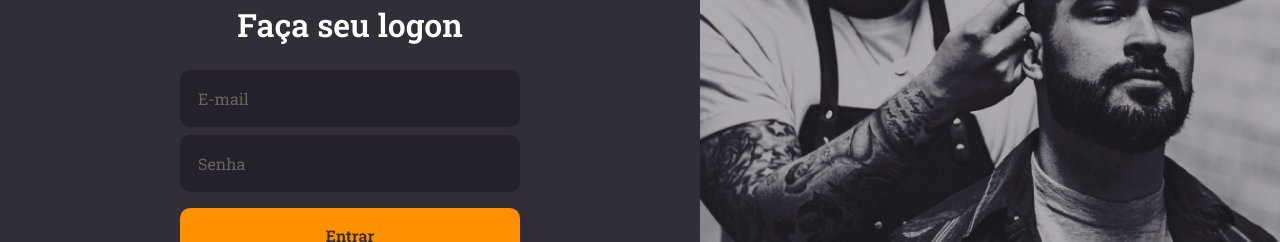
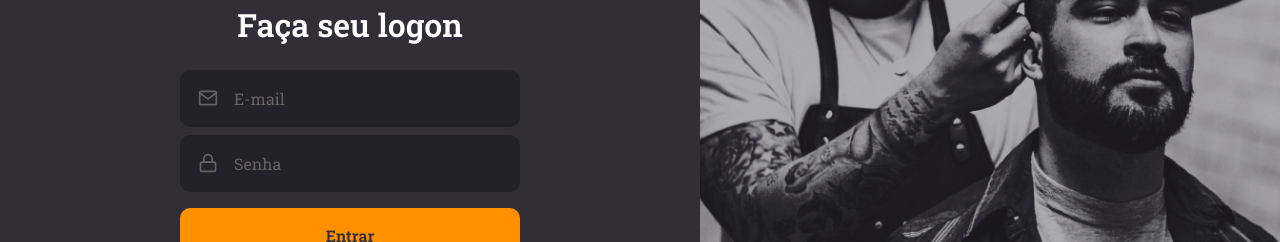
Before and after one commit to NauanyC/Gobarber, a React (Create React App) app in the folder web/: page / in a window 1280 px wide. Shown: the part 289-531 px from the top of the page. Built offline with nearby package versions, Linux system fonts and the light colour scheme.

Commit message:
refactor: isolate button and input components

```diff
--- /dev/null
+++ b/web/src/components/Button/index.tsx
@@ -0,0 +1,13 @@
+import * as React from "react";
+
+import { Container } from "./styles";
+
+type ButtonProps = React.ButtonHTMLAttributes<HTMLButtonElement>;
+
+const Button: React.FC<ButtonProps> = ({ children, ...rest }) => (
+  <Container type="button" {...rest}>
+    {children}
+  </Container>
+);
+
+export default Button;
--- /dev/null
+++ b/web/src/components/Button/styles.ts
@@ -0,0 +1,19 @@
+import styled from "styled-components";
+import { shade } from "polished";
+
+export const Container = styled.button`
+  background: #ff9000;
+  height: 56px;
+  border-radius: 10px;
+  border: 0;
+  padding: 0 16px;
+  color: #312e38;
+  width: 100%;
+  font-weight: bold;
+  margin-top: 16px;
+  transition: background-color 0.2s;
+
+  &:hover {
+    background: ${shade(0.2, "#ff9000")};
+  }
+`;
--- /dev/null
+++ b/web/src/components/Input/index.tsx
@@ -0,0 +1,17 @@
+import * as React from "react";
+import { IconBaseProps } from "react-icons";
+import { Container } from "./styles";
+
+interface InputProps extends React.InputHTMLAttributes<HTMLInputElement> {
+  name: string;
+  icon?: React.ComponentType<IconBaseProps>;
+}
+
+const Input: React.FC<InputProps> = ({ icon: Icon, ...rest }) => (
+  <Container>
+    {Icon && <Icon size={20} />}
+    <input {...rest} />
+  </Container>
+);
+
+export default Input;
--- /dev/null
+++ b/web/src/components/Input/styles.ts
@@ -0,0 +1,31 @@
+import styled from "styled-components";
+
+export const Container = styled.div`
+  display: flex;
+  align-items: center;
+  background: #232129;
+  border-radius: 10px;
+  border: 2px solid #232129;
+  padding: 16px;
+  width: 100%;
+  color: #666360;
+
+  & + div {
+    margin-top: 8px;
+  }
+
+  input {
+    color: #f4ede8;
+    background: transparent;
+    flex: 1;
+    border: 0;
+
+    &::placeholder {
+      color: #666360;
+    }
+  }
+
+  svg {
+    margin-right: 16px;
+  }
+`;
--- a/web/src/pages/SignIn/index.tsx
+++ b/web/src/pages/SignIn/index.tsx
@@ -1,7 +1,10 @@
 import * as React from "react";
-import { FiLogIn } from "react-icons/fi";
+import { FiLogIn, FiMail, FiLock } from "react-icons/fi";
 import { Container, Content, Background } from "./styles";
 import logoImg from "../../assets/logo.svg";
+
+import Button from "../../components/Button";
+import Input from "../../components/Input";
 
 const SignIn: React.FC = () => (
   <Container>
@@ -9,9 +12,14 @@
       <img src={logoImg} alt="Gobarber" />
       <form>
         <h1>Faça seu logon</h1>
-        <input placeholder="E-mail" />
-        <input placeholder="Senha" type="password" />
-        <button type="submit">Entrar</button>
+        <Input name="email" icon={FiMail} placeholder="E-mail" />
+        <Input
+          name="password"
+          icon={FiLock}
+          placeholder="Senha"
+          type="password"
+        />
+        <Button type="submit">Entrar</Button>
         <a href="forgot">Esqueci minha senha</a>
       </form>
       <a href="register">
--- a/web/src/pages/SignIn/styles.ts
+++ b/web/src/pages/SignIn/styles.ts
@@ -25,40 +25,6 @@
 
     h1 {
       margin-bottom: 24px;
-    }
-
-    input {
-      background: #232129;
-      border-radius: 10px;
-      border: 2px solid #232129;
-      color: #f4ede8;
-      padding: 16px;
-      width: 100%;
-
-      &::placeholder {
-        color: #666360;
-      }
-
-      & + input {
-        margin-top: 8px;
-      }
-    }
-
-    button {
-      background: #ff9000;
-      height: 56px;
-      border-radius: 10px;
-      border: 0;
-      padding: 0 16px;
-      color: #312e38;
-      width: 100%;
-      font-weight: bold;
-      margin-top: 16px;
-      transition: background-color 0.2s;
-
-      &:hover {
-        background: ${shade(0.2, "#ff9000")};
-      }
     }
 
     a {
```
Also changed, not shown: web/.eslintrc.json.
